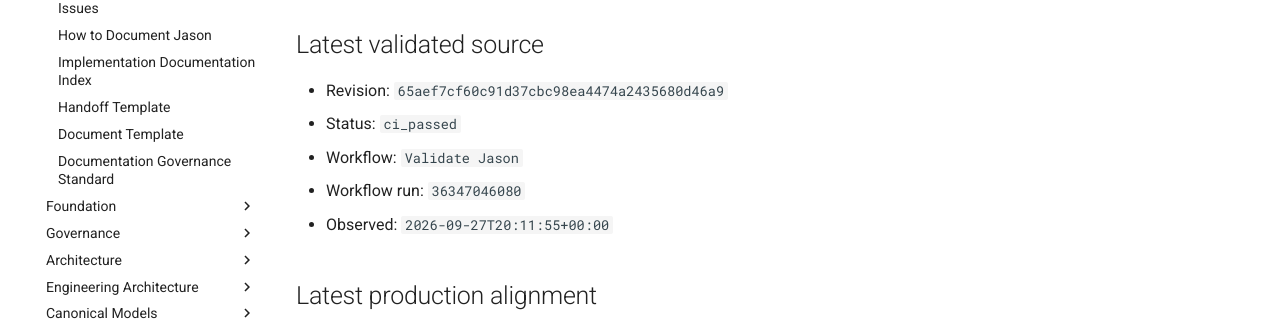
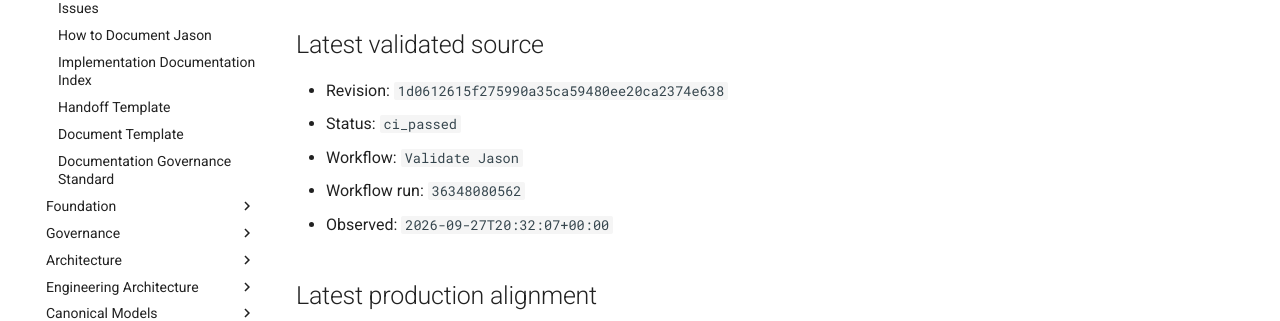
Before and after one commit to al-teamaot-com/jason, an MkDocs documentation site: the page built from docs/control/AUTOMATED-CHANGE-STATE.md, in a window 1280 px wide and 1163 px high. Shown: the part 337-658 px from the top of the window. Built offline with MkDocs 1.6.1 and Material for MkDocs 9.7.7, drawn with Linux system fonts in a browser that asks for light colours; comment, search, counter and statistics services are not loaded.

Commit message:
Reconcile automated documentation state for 1d0612615f27

```diff
--- a/docs/control/AUTOMATED-CHANGE-STATE.md
+++ b/docs/control/AUTOMATED-CHANGE-STATE.md
@@ -8,11 +8,11 @@
 
 ## Latest validated source
 
-- Revision: `65aef7cf60c91d37cbc98ea4474a2435680d46a9`
+- Revision: `1d0612615f275990a35ca59480ee20ca2374e638`
 - Status: `ci_passed`
 - Workflow: `Validate Jason`
-- Workflow run: `36347046080`
-- Observed: `2026-09-27T20:11:55+00:00`
+- Workflow run: `36348080562`
+- Observed: `2026-09-27T20:32:07+00:00`
 
 ## Latest production alignment
 
```
Also changed, not shown: docs/control/AUTOMATED-CHANGE-STATE.json (+4 -4 lines).
